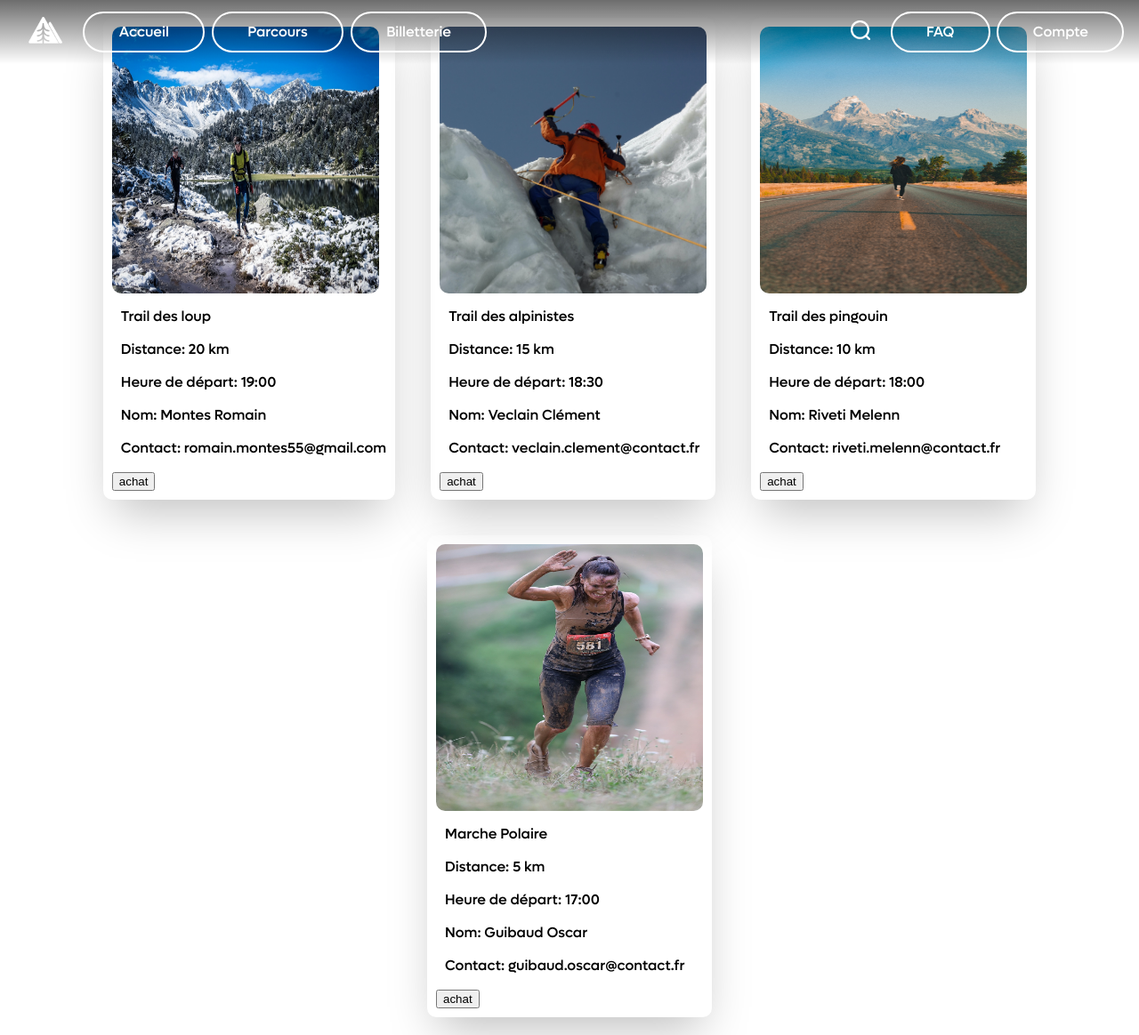
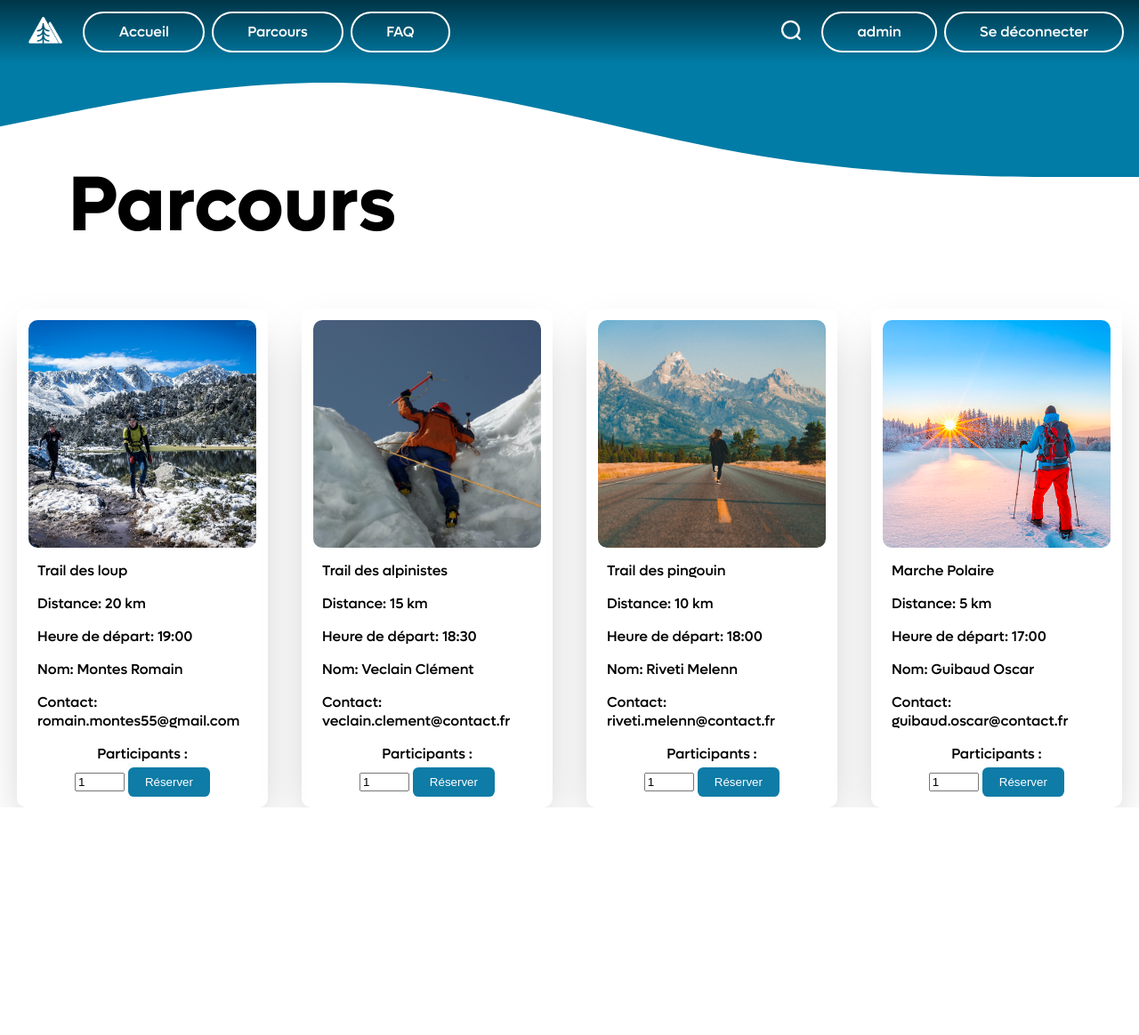
Before and after one commit to Oscargbd/SAE301, a PHP site: page /parcours.php in a window 1280 px wide. Shown: the whole page at 89% size. After the commit the page ends 908 px from the top, so only its background shows below. Run offline with PHP 8.4, Linux system fonts and the light colour scheme; a user stored in the database is signed in; data comes from the database, SQL or seed files in the repository.

Commit message:
mise en page poo

```diff
--- a/actions/chat.php
+++ b/actions/chat.php
@@ -21,10 +21,11 @@ if ($_SERVER['REQUEST_METHOD'] === 'GET') {
         $username = htmlspecialchars($row['username']);
         $message = htmlspecialchars($row['message']);
         $role = htmlspecialchars($row['role']);
+        $date = htmlspecialchars($row['timestamp']);
 
         if ($role === 'admin') {
             // Si l'utilisateur est administrateur, ajoutez une indication
-            echo "<p class='pseudoFaq'><strong>[ADMIN] $username:</strong> $message<hr></p>";
+            echo "<p class='pseudoFaq'><strong class='adminPseudo'>[ADMIN] $username:</strong> $message<hr></p>";
         } else {
             echo "<p class='pseudoFaq'><strong>$username:</strong> $message<hr></p>";
         }
--- a/assets/styles.css
+++ b/assets/styles.css
@@ -341,6 +341,10 @@ header {
                 FAQ
 --------------------------------*/
 
+.pseudoFaq {
+    display: flex;
+}
+
 .pseudoFaq strong {
     font-family: lufgablack;
     margin-right: 1vw;
@@ -352,6 +356,10 @@ header {
     padding: 2vw;
     border-radius: 1vw;
     margin-bottom: 2vw;
+}
+
+.adminPseudo {
+    color: #007ca6;
 }
 
 hr {
@@ -517,9 +525,10 @@ POO - Parcours
 ----------------------------*/
 
 .img-poo {
-    width: 300px;
-    height: 300px;
+    width: 20vw;
+    height: 20vw;
     border-radius: 0.8vw;
+    object-fit: cover;
 }
 
 .contenaire_poo {
@@ -532,14 +541,21 @@ POO - Parcours
 .block_poo {
     display: flex;
     flex-direction: column;
-    margin: 20px;
-    padding: 10px;
+    justify-content: center;
+    align-items: center;
+    margin-inline: 1.5vw;
+    padding: 1vw;
     box-shadow: rgba(0, 0, 0, 0.25) 0px 25px 50px -12px;
     border-radius: 0.8vw;
+    width: 20vw;
 }
 
 .txt-poo {
     padding: 10px 0px 0px 10px;
+}
+
+.btn_poo {
+    text-align: center;
 }
 
 /* PAGE ADMIN */
--- a/includes/footer.php
+++ b/includes/footer.php
@@ -1,3 +1,3 @@
 <!-- FOOTER -->
-<div class="footer">
-</div>
+<footer>
+</footer>
--- a/includes/navbar.php
+++ b/includes/navbar.php
@@ -12,13 +12,14 @@ require('includes/database.php');
     </a>
     <a href="index.php">Accueil</a>
     <a href="parcours.php">Parcours</a>
-    <a href="billetterie.php">Billetterie</a>
+    <a href="faq.php">FAQ</a>
     <div class="grow"></div>
     <a class="iconeRond"><img src="./images/union.png" alt="icone search bar" class="loupe"></a>
-    <a href="faq.php">FAQ</a>
     <?php if (isset($_SESSION["username"])) {     // Si l'utilisateur est connecté, il a accès à son compte, sinon il y a un bouton d'inscription
-      echo "<a href='compte.php'>Compte</a>";
+      echo "<a href='compte.php'>".$_SESSION['username']."</a>";
+      echo "<a href='actions/logoutAction.php'>Se déconnecter</a>";
     } else {
       echo "<a href='signup.php'>S'inscrire</a>";
+      echo "<a href='login.php'>Se connecter</a>";
     } ?>
 </nav>
--- a/parcours.php
+++ b/parcours.php
@@ -26,13 +26,13 @@ $trails = $trailManager->getTrails();
 
 <body class="bodyindex">
 
-    <header>
-        <?php
-        include('includes/navbar.php');
-        ?>
-    </header>
+    <?php
+    include('includes/navbar.php');
+    ?>
 
     <main>
+        <svg xmlns="http://www.w3.org/2000/svg" viewBox="0 0 1440 320"><path fill="#007CA6" fill-opacity="1" d="M0,160L80,144C160,128,320,96,480,106.7C640,117,800,171,960,197.3C1120,224,1280,224,1360,224L1440,224L1440,0L1360,0C1280,0,1120,0,960,0C800,0,640,0,480,0C320,0,160,0,80,0L0,0Z"></path></svg>
+        <h1 class='hautPage'>Parcours</h1>
         <div class="contenaire_poo">
             <?php foreach ($trails as $trail) : ?>
                 <div class="block_poo">
@@ -59,9 +59,11 @@ $trails = $trailManager->getTrails();
                         </div>
                     </div>
                     <div class="btn_poo">
-                        <a href="parcours.php">
-                            <input type="button" value="achat">
-                        </a>
+                        <form method='post' action='reservation.php?id=3'>
+                            <label>Participants :</label>
+                            <input type='number' name='nbParticipants' min='1' max='20' value='1'>
+                            <input class='validBleu' type='submit' value='Réserver'>
+                        </form>
                     </div>
                 </div>
             <?php endforeach; ?>
```
Also changed, not shown: billetterie.php (deleted, +0 -65 lines), traitementParticipants.php (+9 -5 lines), img/trail.jpg.
